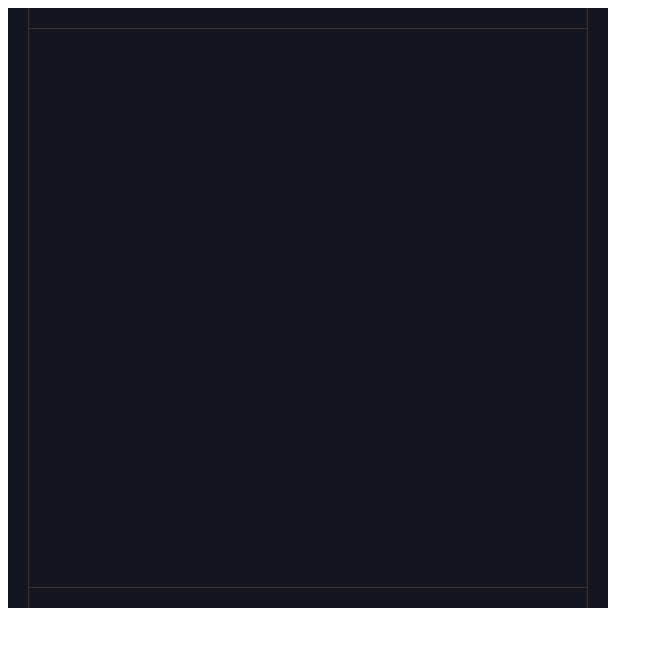
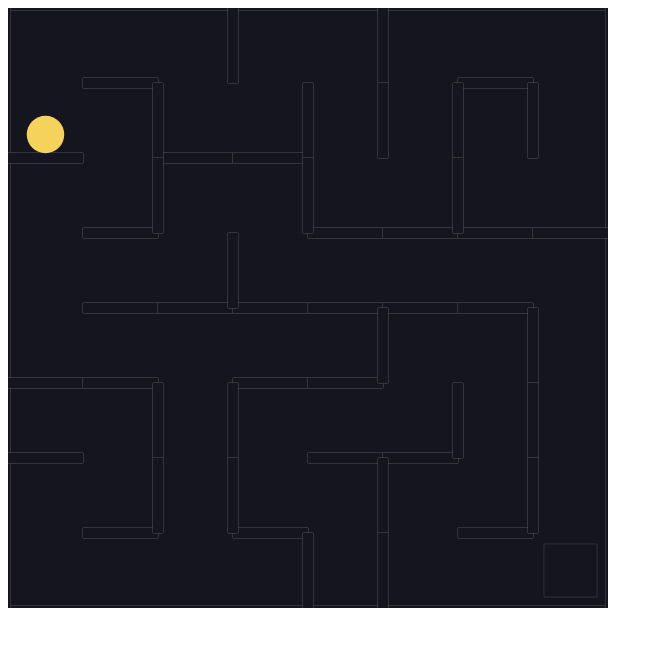
Before and after one commit to Moonbladez/maze, a plain HTML site: page index.html in a window 1280 px wide. Shown: the whole page, without its empty margins (0-663 px from the left). Drawn offline with nearby package versions, Linux system fonts and the light colour scheme.

Commit message:
added ball and goal point

```diff
--- a/index.html
+++ b/index.html
@@ -1,16 +1,13 @@
 <!DOCTYPE html>
 <html lang="en">
-
 	<head>
-    <meta charset="UTF-8">
-    <meta name="viewport" content="width=device-width, initial-scale=1.0">
+		<meta charset="UTF-8" />
+		<meta name="viewport" content="width=device-width, initial-scale=1.0" />
 		<script src="https://cdnjs.cloudflare.com/ajax/libs/matter-js/0.14.2/matter.min.js"></script>
 		<title>Maze</title>
 	</head>
 
 	<body>
-
 		<script src="index.js"></script>
 	</body>
-
 </html>
--- a/index.js
+++ b/index.js
@@ -1,9 +1,12 @@
 const { Engine, Render, Runner, World, Bodies } = Matter;
 
 //config
-const cells = 3;
+const cells = 8;
 const width = 600;
 const height = 600;
+
+//every rectangle made width
+const unitLength = width / cells;
 
 const engine = Engine.create();
 const { world } = engine;
@@ -22,25 +25,41 @@ Runner.run(Runner.create(), engine);
 //walls
 const walls = [
 	//top
-	Bodies.rectangle(width / 2, 0, width, 40, {
+	Bodies.rectangle(width / 2, 0, width, 5, {
 		isStatic: true,
 	}),
 	//bottom
-	Bodies.rectangle(width / 2, height, width, 40, {
+	Bodies.rectangle(width / 2, height, width, 5, {
 		isStatic: true,
 	}),
 	//leftside
-	Bodies.rectangle(0, height / 2, 40, height, {
+	Bodies.rectangle(0, height / 2, 5, height, {
 		isStatic: true,
 	}),
 	//rightside
-	Bodies.rectangle(width, height / 2, 40, height, {
+	Bodies.rectangle(width, height / 2, 5, height, {
 		isStatic: true,
 	}),
 ];
 World.add(world, walls);
 
 //maze generating
+
+const shuffle = arr => {
+	let counter = arr.length;
+
+	while (counter > 0) {
+		const index = Math.floor(Math.random() * counter);
+
+		counter--;
+
+		const temp = arr[counter];
+		arr[counter] = arr[index];
+		arr[index] = temp;
+	}
+	return arr;
+};
+
 const grid = Array(cells)
 	.fill(null)
 	.map(() => Array(cells).fill(false));
@@ -58,20 +77,61 @@ const horizontals = Array(cells - 1)
 //find random starting spot
 const startRow = Math.floor(Math.random() * cells);
 const startColumn = Math.floor(Math.random() * cells);
-console.log(startRow, startColumn);
 
 const iterateCells = (row, column) => {
 	//if visited cell at [row, column] then return
+	if (grid[row][column]) {
+		return;
+	}
 
 	//mark this cell as visited in const grid.
+	grid[row][column] = true;
 
 	//assemble random ordered list of neighbours
+	const neighbours = shuffle([
+		// top
+		[row - 1, column, "up"],
+		//right
+		[row, column + 1, "right"],
+		//below
+		[row + 1, column, "down"],
+		// left
+		[row, column - 1, "left"],
+	]);
 
 	//for each neighbour...
+	for (let neighbour of neighbours) {
+		const [nextRow, nextColumn, direction] = neighbour;
 
 		//see if neighbour is out of bounds
+		if (
+			nextRow < 0 ||
+			nextRow >= cells ||
+			nextColumn < 0 ||
+			nextColumn == cells
+		) {
+			continue;
+		}
 
 		//check to see if we have visited neighbour, continue to next neighbour
+		if (grid[nextRow][nextColumn]) {
+			continue;
+		}
+
+		//remove wall from either horizonal or veritcal
+		//vertical lines
+		if (direction === "left") {
+			verticals[row][column - 1] = true;
+		} else if (direction === "right") {
+			verticals[row][column] = true;
+		} else if (direction === "up") {
+			horizontals[row - 1][column] = true;
+		} else if (direction === "down") {
+			horizontals[row][column] = true;
+		}
+
+		iterateCells(nextRow, nextColumn);
+	}
 
 	//remove wall from either horizonal or veritcal
 
@@ -79,3 +139,74 @@ const iterateCells = (row, column) => {
 };
 
 iterateCells(startRow, startColumn);
+
+//fill with rectangle
+horizontals.forEach((row, rowIndex) => {
+	row.forEach((open, columnIndex) => {
+		if (open === true) {
+			return;
+		}
+
+		const wall = Bodies.rectangle(
+			columnIndex * unitLength + unitLength / 2,
+			rowIndex * unitLength + unitLength,
+			//how wide
+			unitLength,
+			//how high
+			10,
+			{
+				isStatic: true,
+			}
+		);
+		World.add(world, wall);
+	});
+});
+
+verticals.forEach((row, rowIndex) => {
+	row.forEach((open, columnIndex) => {
+		if (open) {
+			return;
+		}
+
+		const wall = Bodies.rectangle(
+			columnIndex * unitLength + unitLength,
+			rowIndex * unitLength + unitLength / 2,
+			//how wide
+			10,
+			//how high
+			unitLength,
+			{
+				isStatic: true,
+			}
+		);
+		World.add(world, wall);
+	});
+});
+
+//make the winning spot
+const goal = Bodies.rectangle(
+	//x coords
+	width - unitLength / 2,
+	//Y co ords
+	height - unitLength / 2,
+	//height of goal box
+	unitLength * 0.7,
+	//width of goal box
+	unitLength * 0.7,
+	{
+		isStatic: true,
+	}
+);
+World.add(world, goal);
+
+//Ball
+const ball = Bodies.circle(
+	//X of middle of ball
+	unitLength / 2,
+	//Y of middle of ball
+	unitLength / 2,
+	//radius of ball
+	unitLength / 4
+);
+
+World.add(world, ball);
```
Lines whose indentation alone changed are shown as unchanged.
